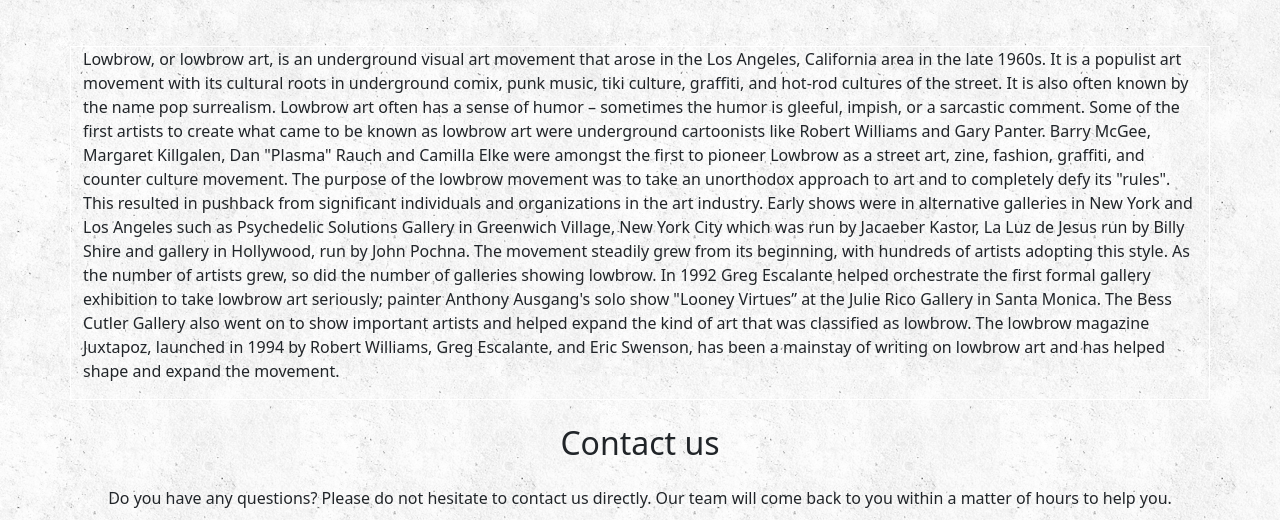
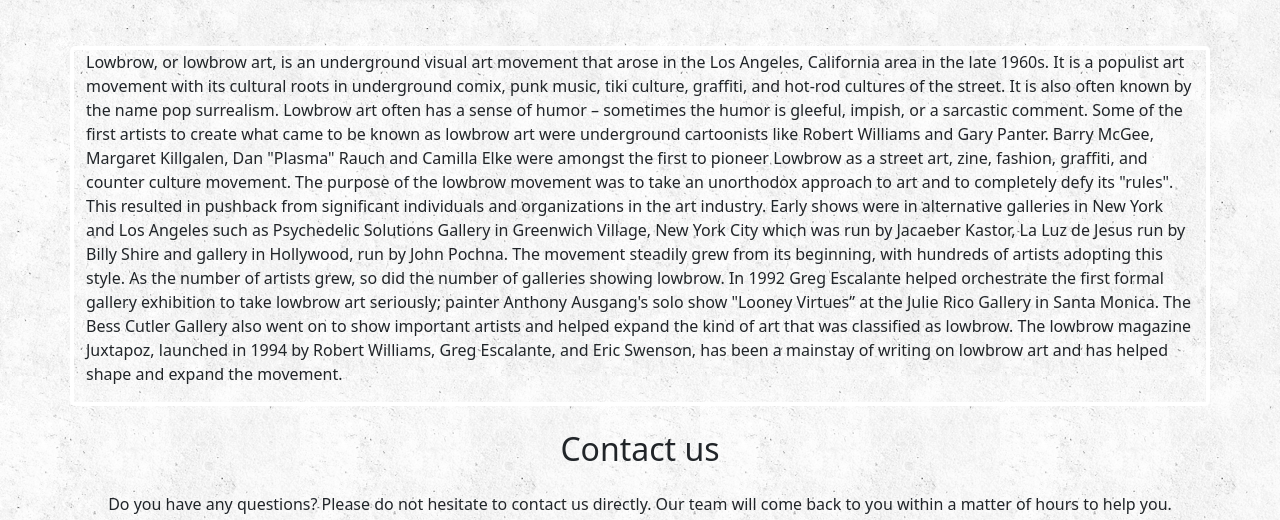
Before and after one commit to spas-mirchev/bootstrap-shopping-page, a plain HTML site: page index.html in a window 1280 px wide. Shown: the part 1280-1800 px from the top of the page. Drawn offline with nearby package versions, Linux system fonts and the light colour scheme.

Commit message:
add a white border

```diff
--- a/index.html
+++ b/index.html
@@ -247,7 +247,7 @@ I apply a zoom hover effect on the images in the cards. -->
     </div>
 
     <!-- A paragraph explaining the current collection, connected to the about button -->
-    <div class="container border border-white" id="lowbrow-art">
+    <div class="container about" id="lowbrow-art">
       <p>
         Lowbrow, or lowbrow art, is an underground visual art movement that
         arose in the Los Angeles, California area in the late 1960s. It is a
--- a/styles.css
+++ b/styles.css
@@ -30,6 +30,11 @@ hr {
   background-color:#FB2576;
 }
 
+/* Added a white border to "about" section */
+.about {
+  border:4px solid white;
+  border-radius: 5px;
+}
 
 .logo-img {
   width: 60px;
```
